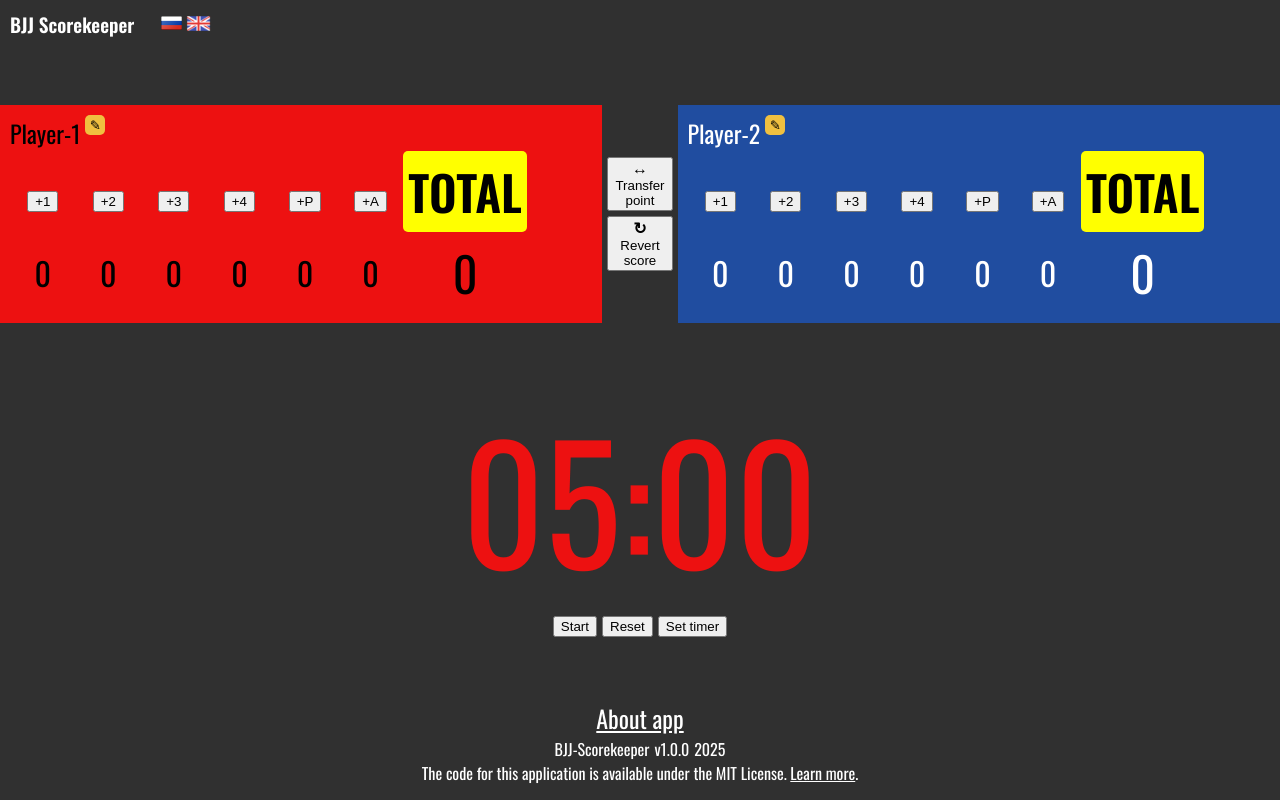
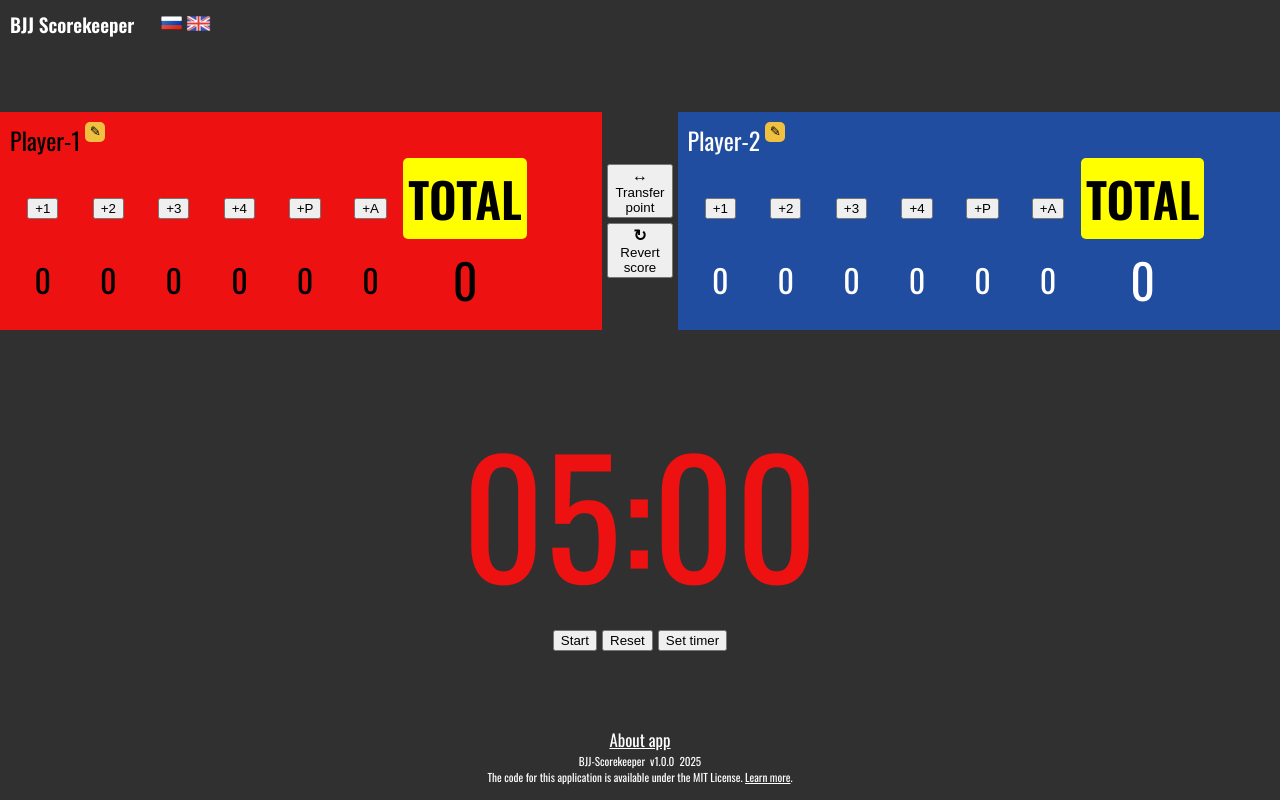
Before and after one commit to Maracash41/BJJ-Scorekeeper, a React (Vite) app: page / in a window 1280 px wide. Built offline with nearby package versions, Linux system fonts and the light colour scheme.

Commit message:
fix: reduce font size for footer

```diff
--- a/src/components/Footer/footer.module.css
+++ b/src/components/Footer/footer.module.css
@@ -3,6 +3,7 @@
 .footer {
   margin-bottom: 5px;
   padding: 10px;
+  font-size: 0.7rem;
   color: var(--main-font-color);
 }
 
@@ -19,7 +20,7 @@
   border: none;
   outline: none;
   text-decoration: underline;
-  font-size: 1.5rem;
+  font-size: 1.5em;
   font-family: inherit;
   cursor: pointer;
 }
--- a/src/components/Scores/Scores.tsx
+++ b/src/components/Scores/Scores.tsx
@@ -1,4 +1,4 @@
-import React, { useEffect, useState } from "react";
+import React from "react";
 import Player from "../Player/Player";
 import classes from "./scores.module.css";
 import { IPlayer } from "../intefaces/interfaces";
```
